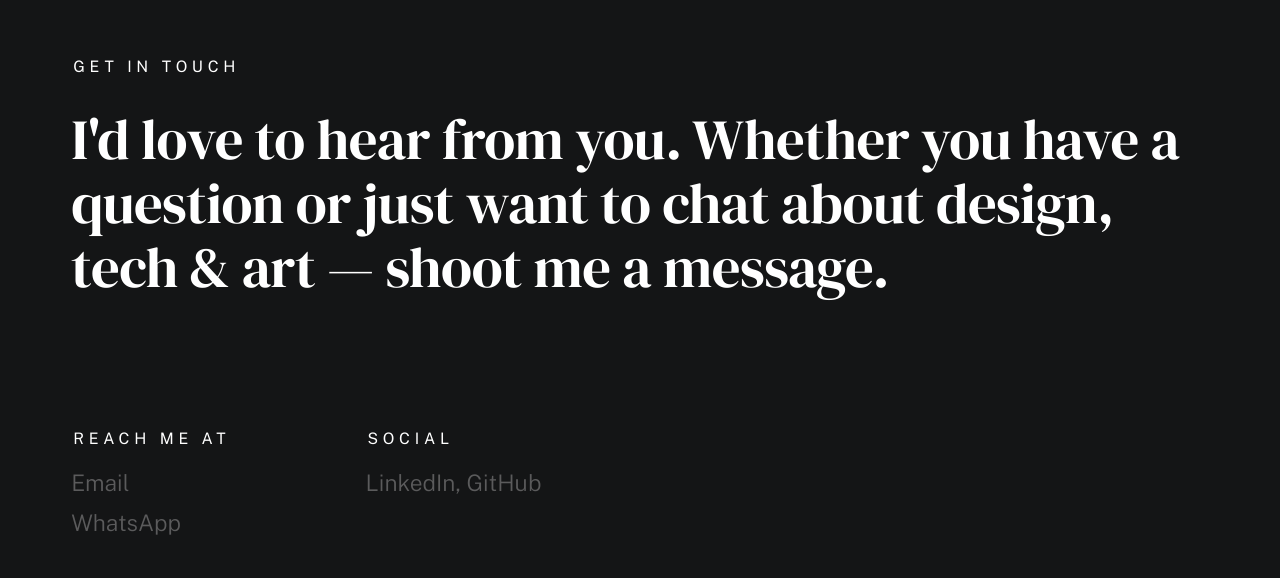
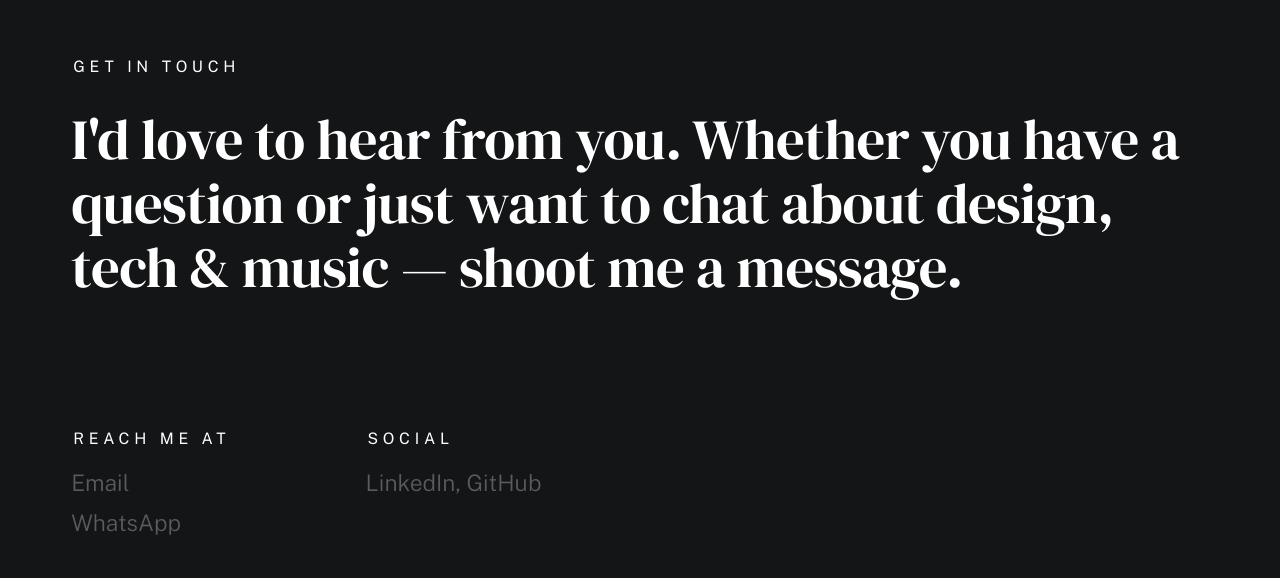
Before and after one commit to Steven0110/portfolio, a plain HTML site: page index.html in a window 1280 px wide. Shown: the part 5064-5642 px from the top of the page. Drawn offline with nearby package versions, Linux system fonts and the light colour scheme; a web font is replaced by a local one.

Commit message:
Minimal change

```diff
--- a/index.html
+++ b/index.html
@@ -1000,7 +1000,7 @@
                         <p class="h1">
                             I'd love to hear from you.
                             Whether you have a question or just
-                            want to chat about design, tech & art — shoot me a message.
+                            want to chat about design, tech & music — shoot me a message.
                         </p>
                     </div>
                 </div> <!-- end contact-top -->
```
